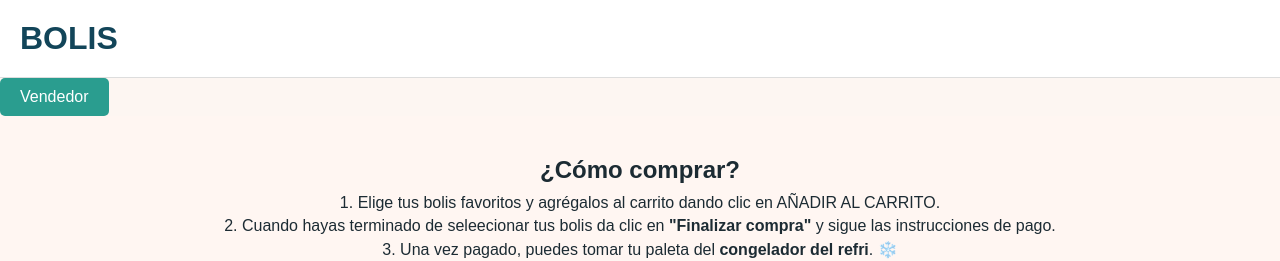
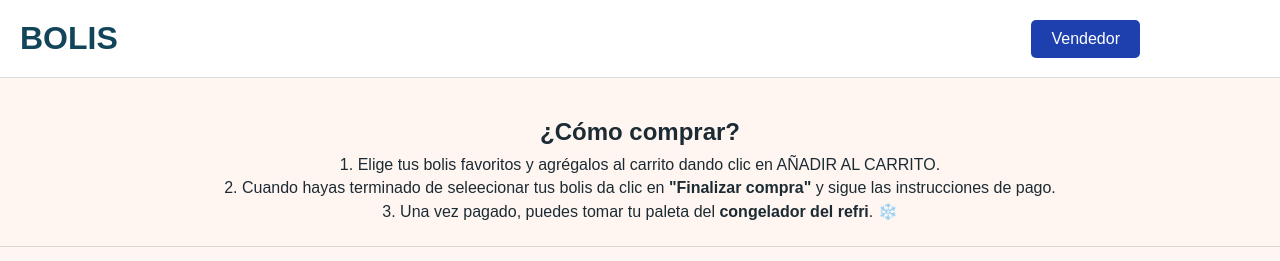
Before and after one commit to Sociosdeventaonline/BoliExpres, a plain HTML site: page index.html in a window 1280 px wide. Shown: the top 261 px of the page. Drawn offline with Linux system fonts and the light colour scheme; no server answers.

Commit message:
Update index.html

```diff
--- a/index.html
+++ b/index.html
@@ -32,6 +32,7 @@
       justify-content: space-between;
       align-items: center;
       border-bottom: 1px solid #ddd;
+      position: relative;
     }
     header h1 {
       margin: 0;
@@ -131,13 +132,13 @@
     <button onclick="cerrarSesion()">Cerrar sesión</button>
   </div>
 
-<nav style="display: flex; gap: 10px; align-items: center;">
+<nav style="display: flex; gap: 10px; align-items: center; position: absolute; top: 20px; right: 140px;">
   <div id="historialBoton" style="display:none;">
-    <button onclick="mostrarHistorialVentas()" style="background-color:#2aa198; color:white; padding:10px 20px; border:none; border-radius:5px; font-size:1em;">
+    <button onclick="mostrarHistorialVentas()" style="background-color:#1e40af; color:white; padding:10px 20px; border:none; border-radius:5px; font-size:1em;">
       H ventas
     </button>
   </div>
-  <button onclick="toggleLogin()" style="background-color:#2a9d8f; color:white; padding:10px 20px; border:none; border-radius:5px; font-size:1em;">
+  <button onclick="toggleLogin()" style="background-color:#1e40af; color:white; padding:10px 20px; border:none; border-radius:5px; font-size:1em;">
     Vendedor
   </button>
 </nav>
```
